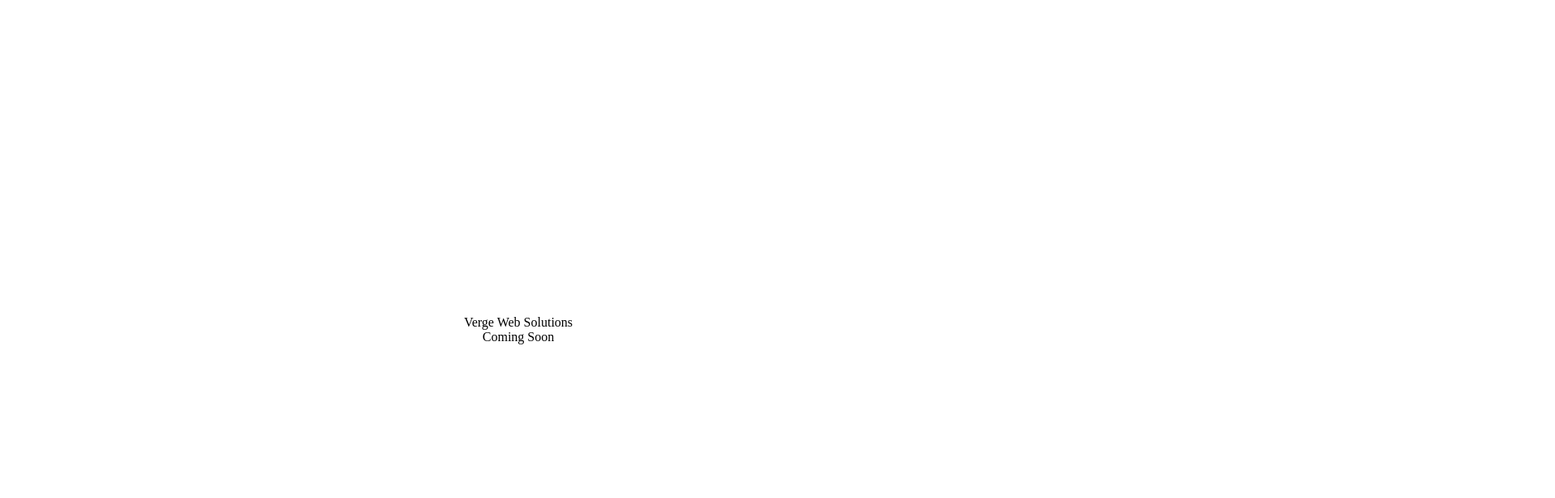
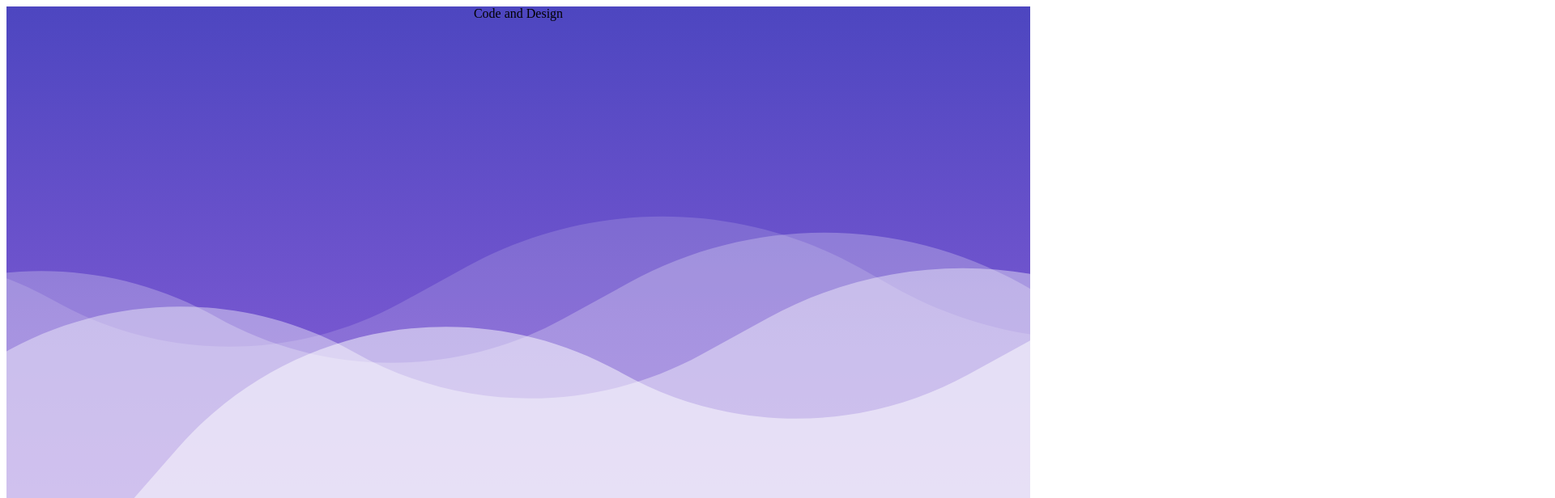
Before and after one commit to nlehman06/verge-vue, a Vue app: page / in a window 1280 px wide. Shown: the top 616 px of the page at 81% size, 1920 px wide, since content can reach past the window. Built offline with nearby package versions, Linux system fonts and the light colour scheme.

Commit message:
Show top

```diff
--- a/src/App.vue
+++ b/src/App.vue
@@ -1,18 +1,16 @@
 <template>
     <div id="app" class="h-full">
-        <coming-soon/>
+        <top/>
     </div>
 </template>
 
 <script>
 import Top from "./components/Top.vue";
-import ComingSoon from "./components/ComingSoon.vue";
 
 export default {
   name: "app",
   components: {
-    Top,
-    ComingSoon
+    Top
   }
 };
 </script>
```
